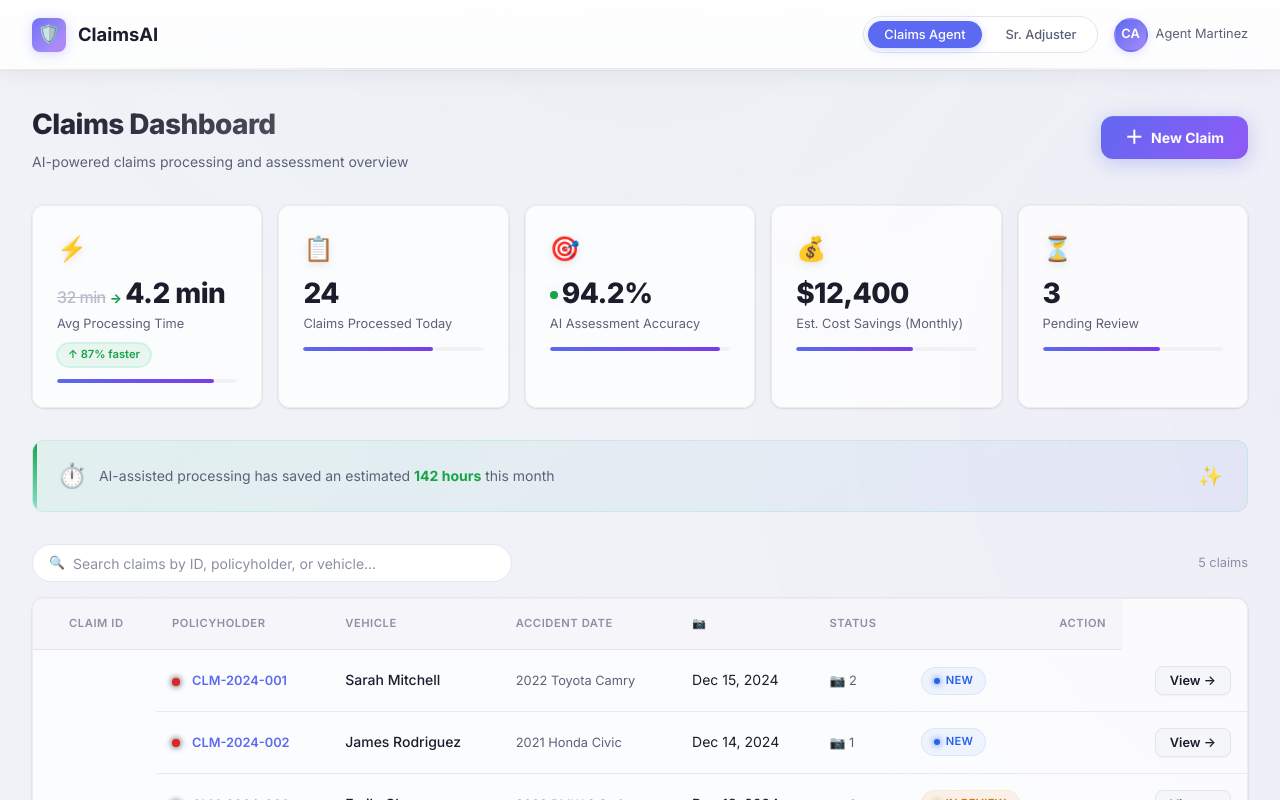
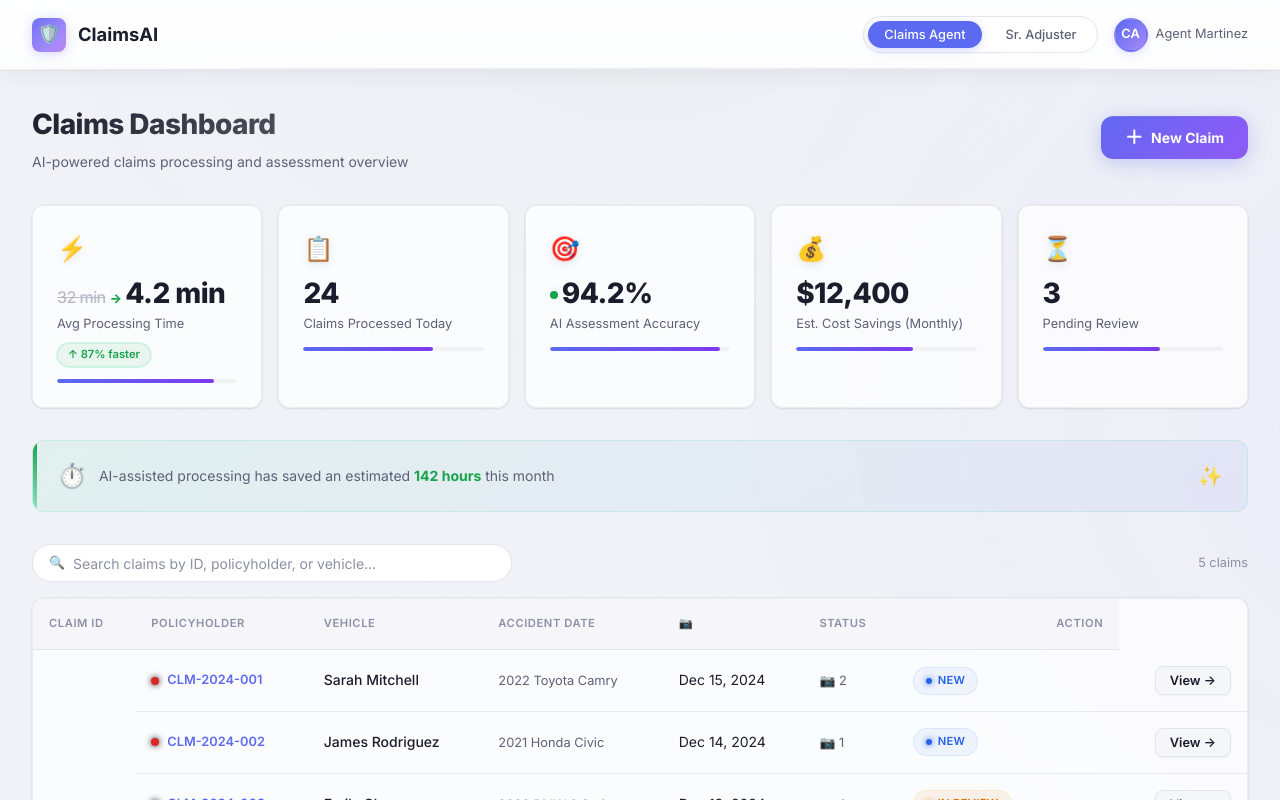
Before and after one commit to elsayedm99/claims-ai, a React (Vite) app: page / in a window 1280 px wide. Shown: the top 800 px of the page. Built offline with nearby package versions, Linux system fonts and the light colour scheme.

Commit message:
Fix table layout alignment and overlap on dashboard mainpage

```diff
--- a/src/index.css
+++ b/src/index.css
@@ -532,31 +532,6 @@ a:hover {
   border-collapse: collapse;
 }
 
-/* Dot cell */
-.priority-dot {
-  display: inline-block;
-  width: 8px;
-  height: 8px;
-  border-radius: 50%;
-  box-shadow: 0 0 6px currentColor;
-  margin-right: 12px;
-  vertical-align: middle;
-}
-
-/* Action cell */
-.cell-action {
-  text-align: right !important;
-}
-
-/* Shift Claim ID header text right to align with ID, bypassing the dot */
-.th-claim-id {
-  padding-left: calc(var(--space-lg) + 20px) !important;
-}
-
-.claims-table thead tr {
-  background: rgba(245, 246, 250, 0.9);
-}
-
 .claims-table th {
   text-align: left;
   padding: var(--space-lg);
@@ -566,8 +541,7 @@ a:hover {
   text-transform: uppercase;
   letter-spacing: 0.05em;
   border-bottom: 1px solid var(--color-border);
-  background: transparent;
-  white-space: nowrap;
+  background: rgba(245, 246, 250, 0.9);
 }
 
 .claims-table td {
@@ -575,7 +549,6 @@ a:hover {
   border-bottom: 1px solid rgba(226, 229, 239, 0.8);
   font-size: var(--font-size-base);
   vertical-align: middle;
-  white-space: nowrap;
   transition: all var(--transition-fast);
 }
 
@@ -2884,6 +2857,13 @@ a:hover {
   white-space: nowrap;
 }
 
+.priority-dot {
+  display: inline-block;
+  width: 8px;
+  height: 8px;
+  border-radius: 50%;
+  box-shadow: 0 0 6px currentColor;
+}
 
 .photo-count {
   font-size: var(--font-size-sm);
--- a/src/pages/Dashboard.jsx
+++ b/src/pages/Dashboard.jsx
@@ -280,13 +280,13 @@ export function Dashboard({ claims, onAddClaim }) {
         <table className="claims-table">
           <thead>
             <tr>
-              <th className="th-claim-id">Claim ID</th>
+              <th>Claim ID</th>
               <th>Policyholder</th>
               <th>Vehicle</th>
               <th>Accident Date</th>
               <th>📷</th>
               <th>Status</th>
-              <th className="cell-action">Action</th>
+              <th style={{ textAlign: 'right' }}>Action</th>
             </tr>
           </thead>
           <tbody>
@@ -296,12 +296,17 @@ export function Dashboard({ claims, onAddClaim }) {
                 onClick={() => navigate(`/claim/${claim.id}`)}
               >
                 <td>
-                  <span
-                    className="priority-dot"
-                    style={{ background: getPriorityColor(claim) }}
-                    title="Priority"
-                  />
-                  <span className="claim-id">{claim.id}</span>
+                  <div style={{ display: 'flex', alignItems: 'center', gap: '8px' }}>
+                    <span
+                      className="priority-dot"
+                      style={{
+                        background: getPriorityColor(claim),
+                        flexShrink: 0
+                      }}
+                      title="Priority"
+                    />
+                    <span className="claim-id">{claim.id}</span>
+                  </div>
                 </td>
                 <td>
                   <span className="claim-policyholder">
@@ -323,7 +328,7 @@ export function Dashboard({ claims, onAddClaim }) {
                 <td>
                   <StatusBadge status={claim.status} />
                 </td>
-                <td className="cell-action">
+                <td style={{ textAlign: 'right' }}>
                   <button
                     className="btn btn-sm btn-secondary"
                     onClick={(e) => {
```
